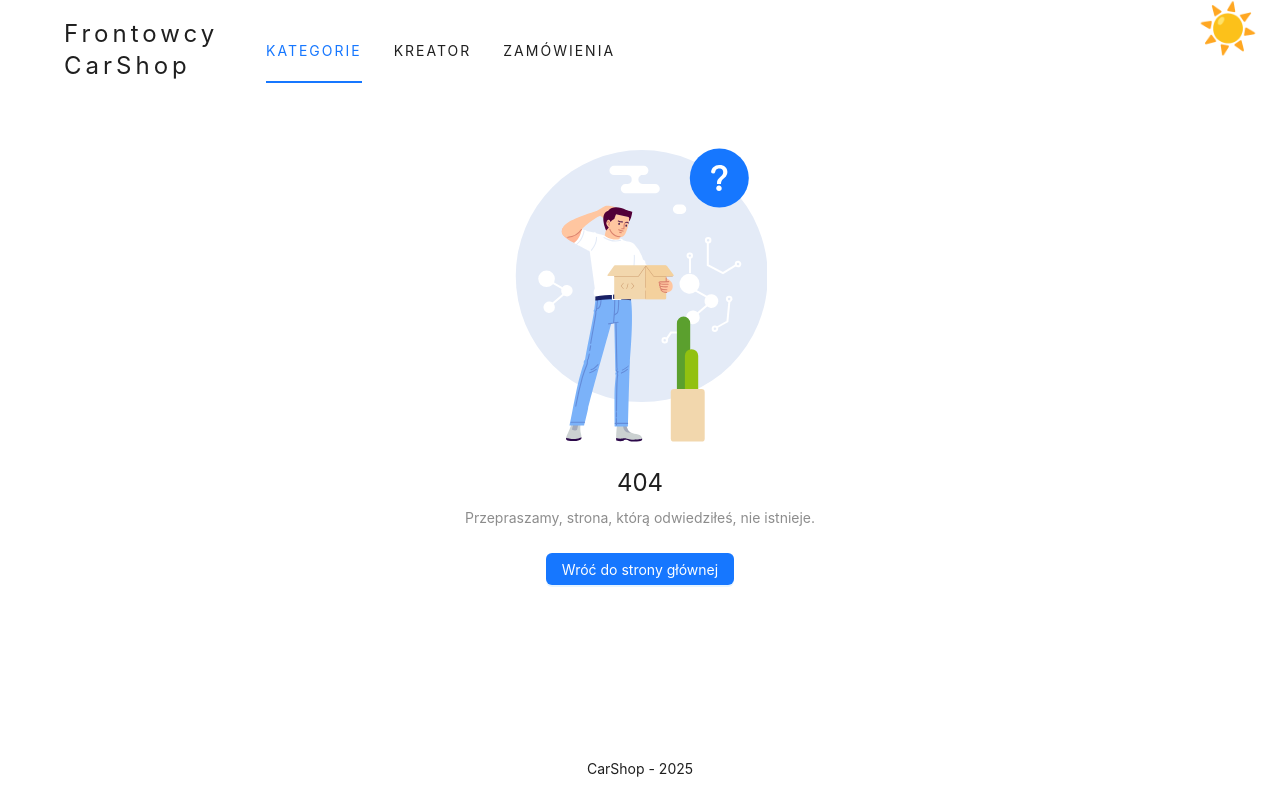
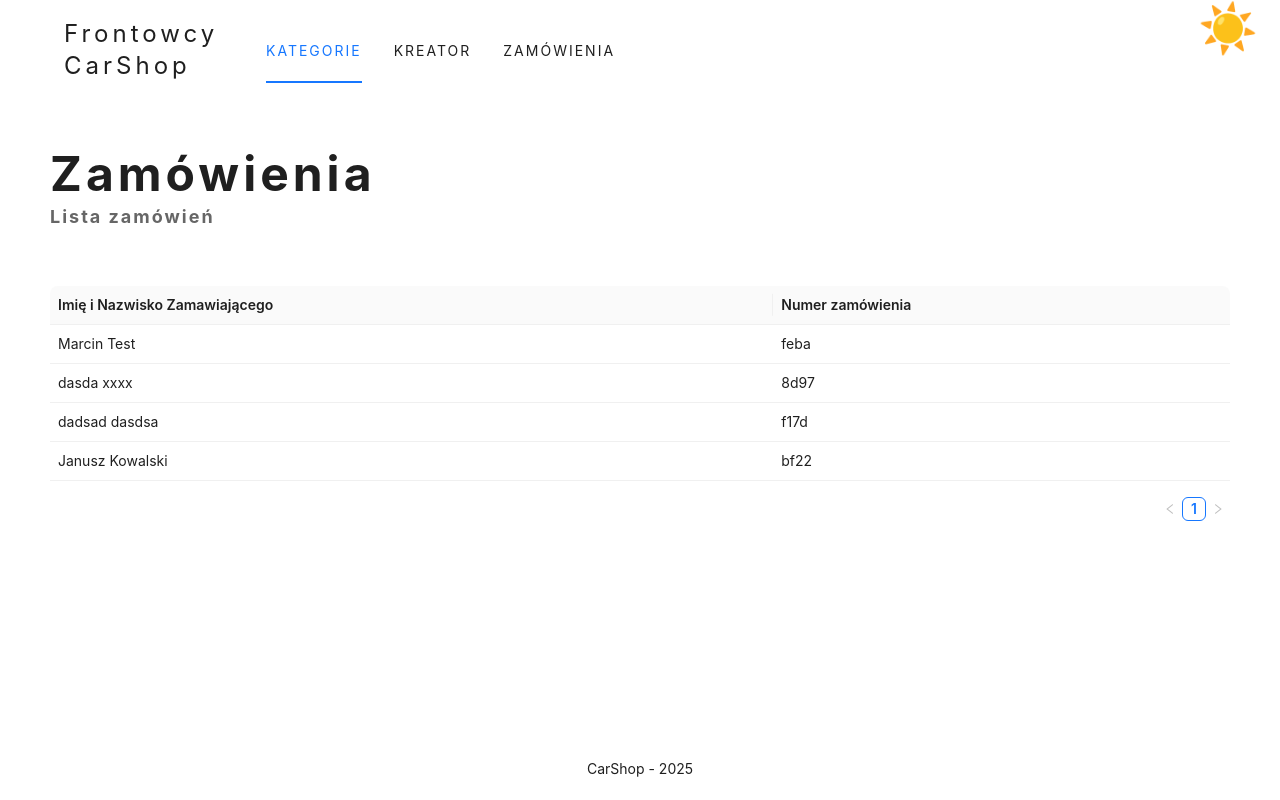
Before and after one commit to lajzowski/frontowcy-CarShop, a React (Vite) app: page /orders in a window 1280 px wide. Before the commit this address had no page. Built offline with nearby package versions, Linux system fonts and the light colour scheme; data requests are answered from the project's data file.

Commit message:
Dodano: Komponenty do obsługi zamówień Dodano: przykładowe dane w bazie danych db.json

```diff
--- a/db.json
+++ b/db.json
@@ -3,11 +3,22 @@
     {
       "id": "ds22",
       "position": 1,
-      "identifier":  "basic",
+      "identifier": "basic",
       "name": "Podstawowe"
+    },
+    {
+      "id": "cfde",
+      "name": "Dodatkowe wyposażenie",
+      "identifier": "additionals",
+      "position": 3
+    },
+    {
+      "id": "a0a5",
+      "name": "Tapicerka",
+      "identifier": "upholstery",
+      "position": 2
     }
   ],
-
   "equipments": [
     {
       "id": "chj",
@@ -15,18 +26,74 @@
       "partUnique": "opening-roof",
       "price": 7999,
       "categoryId": "ds22"
+    },
+    {
+      "id": "e11b",
+      "name": "Audio Burmaster",
+      "partUnique": "burmaster",
+      "categoryId": "cfde",
+      "price": 29000
+    },
+    {
+      "id": "4f0d",
+      "name": "Automatyczna skrzynia biegów",
+      "partUnique": "gearbox",
+      "price": 9000,
+      "categoryId": "ds22"
+    },
+    {
+      "id": "36b5",
+      "name": "Biała skóra",
+      "partUnique": "white skin",
+      "price": 12000,
+      "categoryId": "a0a5"
+    },
+    {
+      "id": "8574",
+      "name": "Kremowa skóra",
+      "partUnique": "creame skin",
+      "price": 12000,
+      "categoryId": "a0a5"
+    },
+    {
+      "id": "88c8",
+      "name": "Alkantara",
+      "partUnique": "alcantara",
+      "price": 6000,
+      "categoryId": "a0a5"
     }
   ],
-
   "orders": [
     {
+      "id": "feba",
       "firstName": "Marcin",
-      "lastName": "Testowy",
-      "email": "sadasfooo@oo.pl",
-      "value": 7999,
-      "details": "opening-roof|"
+      "lastName": "Test",
+      "email": "sad@dd.pl",
+      "details": "|dasda|opening-roof|gearbox|creame skin|burmaster"
+    },
+    {
+      "id": "8d97",
+      "firstName": "dasda",
+      "lastName": "xxxx",
+      "email": "dsada@dddd.pl",
+      "details": "opening-roof|gearbox|creame skin|burmaster",
+      "value": 57999
+    },
+    {
+      "id": "f17d",
+      "firstName": "dadsad",
+      "lastName": "dasdsa",
+      "email": "dasdassa@dddd.pl",
+      "details": "gearbox|alcantara|burmaster",
+      "value": 44000
+    },
+    {
+      "id": "bf22",
+      "firstName": "Janusz",
+      "lastName": "Kowalski",
+      "email": "Kowalski@fkmail.fk",
+      "details": "opening-roof|white skin|creame skin|alcantara|burmaster",
+      "value": 66999
     }
   ]
-
-
 }
--- a/src/Router.tsx
+++ b/src/Router.tsx
@@ -10,6 +10,8 @@ import { OneCategoryTable } from './components/Categories/OneCategoryTable.tsx';
 import { Creator } from './components/Creator/Creator.tsx';
 import { CreatorTable } from './components/Creator/CreatorTable.tsx';
 import { CreatorSummary } from './components/Creator/CreatorSummary.tsx';
+import { Orders } from './components/Orders/Orders.tsx';
+import { OrderOne } from './components/Orders/OrderOne.tsx';
 
 const systemPrefersDark = window.matchMedia(
   '(prefers-color-scheme: dark)'
@@ -51,6 +53,9 @@ export const Router = () => {
           <Route path={'/creator/summary'} element={<CreatorSummary />}></Route>
           <Route path={'/creator/:identifier'} element={<CreatorTable />} />
 
+          <Route path={'/orders'} element={<Orders />}></Route>
+          <Route path={'/orders/:id'} element={<OrderOne />}></Route>
+
           <Route path='*' element={<NotFound />}></Route>
         </Route>
       </Routes>
--- a/src/components/Creator/TotalPrice.tsx
+++ b/src/components/Creator/TotalPrice.tsx
@@ -2,7 +2,11 @@ import { useCreatorListStore } from '../../hooks/useCreatorListStore.ts';
 import { useGetQuery } from '../../hooks/useGetQuery.ts';
 import { Equipment } from '../../types/equipment.interface.ts';
 
-export const TotalPrice = () => {
+interface Props {
+  savedList?: string[];
+}
+
+export const TotalPrice = ({ savedList }: Props) => {
   const { list } = useCreatorListStore();
   const { data } = useGetQuery<Equipment[]>(`equipments`);
 
@@ -12,7 +16,10 @@ export const TotalPrice = () => {
     <div className={'total-price'}>
       Suma:{' '}
       {data
-        .filter((eq) => !!list.find((e) => e === eq.partUnique))
+        .filter(
+          (eq) =>
+            !!(savedList ? savedList : list).find((e) => e === eq.partUnique)
+        )
         .reduce((prev, curr) => prev + Number(curr.price), 0)}{' '}
       PLN
     </div>
--- /dev/null
+++ b/src/components/Orders/OrderOne.scss
@@ -0,0 +1,6 @@
+.summary--order-info {
+  font-size: 20px;
+  letter-spacing: 2px;
+  line-height: 32px;
+  margin: 64px 0;
+}
--- /dev/null
+++ b/src/components/Orders/OrderOne.tsx
@@ -0,0 +1,46 @@
+import { useGetQuery } from '../../hooks/useGetQuery.ts';
+import { CategoryWithEquipments } from '../../types/category-with-equipments.interface.ts';
+import { TotalPrice } from '../Creator/TotalPrice.tsx';
+import { useParams } from 'react-router';
+import { Order } from '../../types/order.interface.ts';
+import { Content } from '../layout/Content/Content.tsx';
+import './OrderOne.scss';
+
+export const OrderOne = () => {
+  const { data: dataCategory, isLoading } = useGetQuery<
+    CategoryWithEquipments[]
+  >(`categories`, 'equipments');
+
+  const params = useParams<{ id: string }>();
+  const { data } = useGetQuery<Order>(`orders/${params.id}`);
+
+  if (!dataCategory) return <div>Loading...</div>;
+  if (isLoading) return <div>Loading...</div>;
+
+  return (
+    <Content title={'Zamówienie'} subtitle={'Numer zamówienia: ' + params.id}>
+      <div className={'summary--order-info'}>
+        Imię i Nazwisko: {data?.firstName} {data?.lastName} <br />
+        Email: {data?.email} <br />
+      </div>
+
+      {dataCategory.map((category) => (
+        <div key={category.id}>
+          <div className={'summary--category-name'}>{category.name}</div>
+          <div className={'summary--category-equipments'}>
+            {category.equipments
+              ?.filter((eq) =>
+                data?.details.split('|')?.includes(eq.partUnique)
+              )
+              .map((eq) => (
+                <div className={'summary--category-equipments-one'} key={eq.id}>
+                  <span>{eq.name}</span> <span>{eq.price} PLN</span>
+                </div>
+              ))}
+          </div>
+        </div>
+      ))}
+      <TotalPrice savedList={data?.details.split('|')} />
+    </Content>
+  );
+};
--- /dev/null
+++ b/src/components/Orders/Orders.tsx
@@ -0,0 +1,10 @@
+import { Content } from '../layout/Content/Content.tsx';
+import { OrdersTable } from './OrdersTable.tsx';
+
+export const Orders = () => {
+  return (
+    <Content title={'Zamówienia'} subtitle={'Lista zamówień'}>
+      <OrdersTable />
+    </Content>
+  );
+};
--- /dev/null
+++ b/src/components/Orders/OrdersTable.tsx
@@ -0,0 +1,38 @@
+import { Table, TableColumnsType } from 'antd';
+import { useGetQuery } from '../../hooks/useGetQuery.ts';
+import { Order } from '../../types/order.interface.ts';
+import { useNavigate } from 'react-router';
+
+export const OrdersTable = () => {
+  const { data } = useGetQuery<Order[]>(`orders`);
+  const navigation = useNavigate();
+
+  if (!data) {
+    return <div>Loading...</div>;
+  }
+
+  const columns: TableColumnsType<Order> = [
+    {
+      title: 'Imię i Nazwisko Zamawiającego',
+      key: 'name',
+      render: (_, record) => (
+        <span
+          style={{ cursor: 'pointer' }}
+          onClick={() => navigation(`/orders/${record.id}`)}
+        >
+          {record.firstName + ' ' + record.lastName}
+        </span>
+      ),
+    },
+
+    {
+      title: 'Numer zamówienia',
+      dataIndex: 'id',
+      key: 'id',
+    },
+  ];
+
+  return (
+    <Table dataSource={data} rowKey={'id'} columns={columns} size={'small'} />
+  );
+};
```
